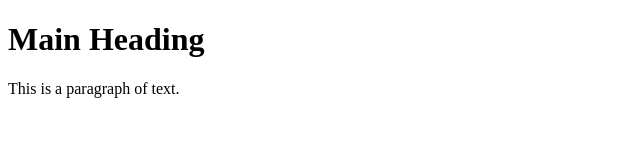
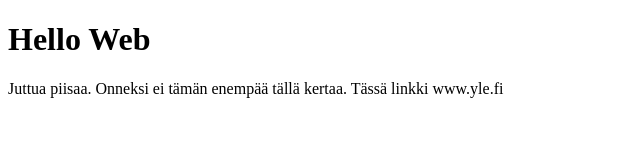
Before and after one commit to JuttaB/WebDev25, a plain HTML site: page task-a/index.html in a window 1280 px wide. Shown: the whole page, without its empty margins (0-640 px from the left). Drawn offline with Linux system fonts and the light colour scheme.

Commit message:
index.html update

```diff
--- a/task-a/index.html
+++ b/task-a/index.html
@@ -1,11 +1,14 @@
 <!DOCTYPE html>
-<html lang="en">
+<html lang="fi">
 <head>
   <meta charset="UTF-8">
   <title>Page Title</title>
+  <link rel="stylesheet" href="style.css">
 </head>
 <body>
-  <h1>Main Heading</h1>
-  <p>This is a paragraph of text.</p>
+  <h1>Hello Web</h1>
+  <p>Juttua piisaa. Onneksi ei tämän enempää tällä kertaa.
+    Tässä linkki <a>www.yle.fi</a>
+  </p>
 </body>
 </html>
```
